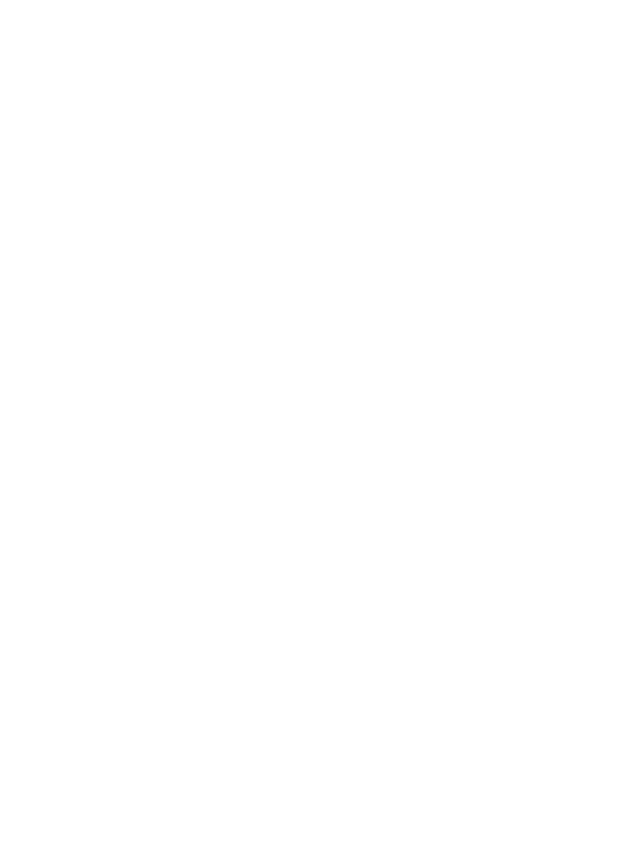
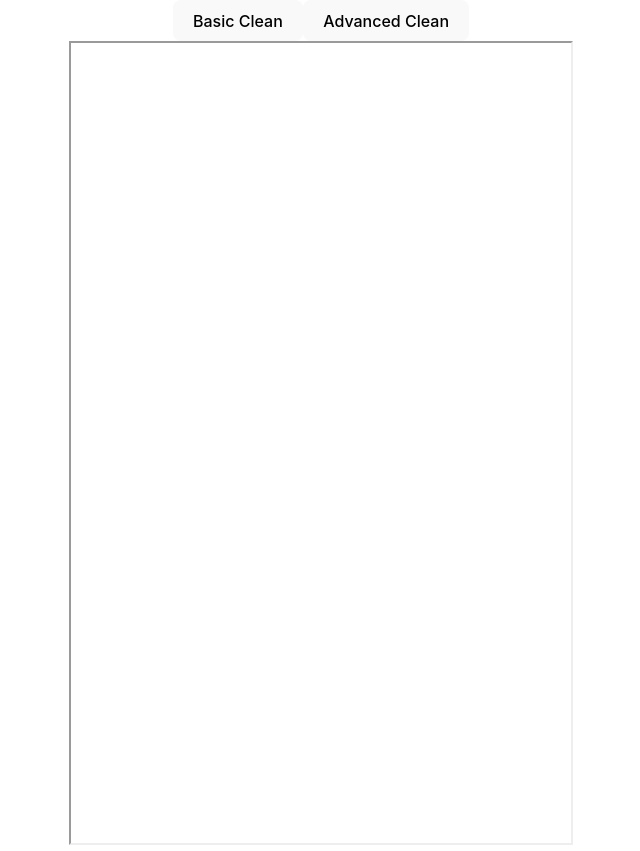
Before and after one commit to natischmidt/CleanCodeFrontend, a React (Vite) app: page /klarnatest in a window 1280 px wide. Before the commit this address had no page. Shown: the whole page, without its empty margins (319-959 px from the left). Before the commit the page ends 800 px from the top, so only its background shows below. Built offline with nearby package versions, Linux system fonts and the light colour scheme.

Commit message:
Kollat på Klarna. Lagt till så att vi med hjälp av backend, kan få ut klarnas interface vid betalning  ( ska vi ens ha det så?) lite nya komponenter för att testa det.
lite små styling fixes

Adrian och Anton

```diff
--- a/src/Routing.tsx
+++ b/src/Routing.tsx
@@ -22,6 +22,8 @@ import {CustomerHomePage} from "./pages/CustomerPages/CustomerHome";
 import EmployeeHomePage from "./pages/EmployeePages/EmployeeHome";
 import CustomerBookingPage from "./pages/CustomerPages/CustomerBookingPage";
 import LoginAdminOrEmployeeForm from "./forms/loginAdminOrEmployee";
+import KlarnaConfirmation from "./klarna/KlarnaConfirmation";
+import TestParentKlarnaComp from "./klarna/TestParentKlarnaComp";
 //import OverviewPage from "./pages/overviewpage";
 //import TransactionPage from "./pages/transactionoverview";
 
@@ -37,6 +39,8 @@ function Routing() {
                     <Route path="/CustomerBooking" element={<CustomerBookingPage/>}/>
                     <Route path="/EmployeeHome" element={<EmployeeHomePage/>}/>
                     <Route path="/Booking" element={<BookingPage/>}/>
+                    <Route path="/confirmation" element={<KlarnaConfirmation/>}/>
+                    <Route path="/klarnatest" element={<TestParentKlarnaComp/>}/>
                     <Route path="/Employees" element={<EmployeePage/>}/>
                     <Route path="/Customers" element={<CustomerPage/>}/>
                     <Route path="/GDPR" element={<GDPRPage/>}/>
--- a/src/components/CustomerComponents/BookingComponent.tsx
+++ b/src/components/CustomerComponents/BookingComponent.tsx
@@ -19,6 +19,10 @@ const styles: {
     },
     citySelectContainer: {
         marginBottom: '20px',
+        display: "flex",
+        justifyContent: "center",
+        alignItems: "center",
+        flexDirection: "column"
     },
     citySelect: {
         width: '100%',
@@ -51,7 +55,7 @@ export const BookingComponent: React.FC = () => {
     return (
         <div className="book-container" style={styles.bookingContainer}>
             <div style={styles.citySelectContainer}>
-                <label htmlFor="citySelect">City:</label>
+                <label htmlFor="citySelect">Book a cleaning here!</label>
                 <select id="citySelect" style={styles.citySelect}>
                     <option value="">Select a city</option>
                     <option value="Stockholm">Stockholm</option>
--- /dev/null
+++ b/src/klarna/KlarnaCheckout.tsx
@@ -0,0 +1,19 @@
+import React from "react";
+
+interface KlarnaCheckoutProps {
+    htmlSnippet: string;
+}
+
+const KlarnaCheckout: React.FC<KlarnaCheckoutProps> = ({ htmlSnippet }) => {
+    return (
+        <div className="checkOut">
+            <iframe
+                srcDoc={htmlSnippet}
+                width="500"
+                height="800"
+            ></iframe>
+        </div>
+    );
+};
+
+export default KlarnaCheckout;
--- /dev/null
+++ b/src/klarna/KlarnaConfirmation.tsx
@@ -0,0 +1,11 @@
+import React from "react";
+const KlarnaConfirmation = () => {
+    return (
+        <div>
+            <h1>Du lyckades!!!</h1>
+            <p>Grattis! du har lyckats med din beställning, klapp på axeln</p>
+        </div>
+    );
+};
+
+export default KlarnaConfirmation;
--- /dev/null
+++ b/src/klarna/TestParentKlarnaComp.tsx
@@ -0,0 +1,86 @@
+import { useState } from 'react';
+import KlarnaCheckout from './KlarnaCheckout';
+
+export default function TestParentKlarnaComp() {
+    const [htmlSnippet, setHtmlSnippet] = useState("");
+
+    const handleBasicClean = async () => {
+        const payload = {
+            "purchase_country": "SE",
+            "purchase_currency": "SEK",
+            "locale": "sv-SE",
+            "order_amount": 60000,
+            "order_tax_amount": 60000*0.0909,
+            "order_lines": [
+                {
+                    "name": "NALLEBJÖRN",
+                    "quantity": 6,
+                    "unit_price": 10000,
+                    "tax_rate": 1000,
+                    "total_amount": 60000,
+                    "total_discount_amount": 0,
+                    "total_tax_amount": 60000*0.0909
+                }
+            ],
+            "merchant_urls": {
+                "terms": "https://www.example.com/terms.html",
+                "checkout": "https://www.example.com/checkout.html?order_id={checkout.order.id}",
+                "confirmation": "https://www.example.com/confirmation.html?order_id={checkout.order.id}",
+                "push": "https://www.example.com/api/push?order_id={checkout.order.id}"
+            }
+            // "confirmation": "http://localhost:5173/KConfirmation?order_id={checkout.order.id}"
+           // "confirmation": "https://www.example.com/confirmation.html?order_id={checkout.order.id}",
+        };
+        const response = await fetch("http://localhost:8080/api/klarna/createOrder", {
+            method: "POST",
+            headers: {
+                'Content-Type': 'application/json'
+            },
+            body: JSON.stringify(payload),
+        });
+        const data = await response.json();
+
+        if (data.htmlSnippet) {
+            setHtmlSnippet(data.htmlSnippet);
+        } else {
+            console.error("HTML snippet not found in response");
+        }
+    };
+
+    const handleAdvancedClean = async () => {
+        const response = await fetch("http://localhost:8080/api/klarna/getOrder", {
+            method: "GET",
+            //body: JSON.stringify({ type: "advanced" }),
+        });
+        const data = await response.json();
+
+        if (data.htmlSnippet) {
+            setHtmlSnippet(data.htmlSnippet);
+        } else {
+            console.error("HTML snippet not found in response");
+        }
+    };
+
+    return (
+        <div className="bodyCont" style={styles.bodyCont}>
+            <div style={styles.btnCont}>
+                <button onClick={handleBasicClean}>Basic Clean</button>
+                <button onClick={handleAdvancedClean}>Advanced Clean</button>
+            </div>
+            <KlarnaCheckout htmlSnippet={htmlSnippet} />
+        </div>
+    );
+}
+
+const styles = {
+    bodyCont: {
+        display: "flex",
+        justifyContent: "center" as "center",
+        alignItems: "center"as "center",
+        flexDirection: "column" as "column",
+        width: "100vw"
+    },
+    btnCont: {
+
+    }
+}
--- a/src/pages/CustomerPages/CustomerHome.tsx
+++ b/src/pages/CustomerPages/CustomerHome.tsx
@@ -49,12 +49,14 @@ const styles: {
 
     },
     headerText: {
-        fontSize: '50px',
+        fontSize: '1.5rem',
         fontWeight: 'bold',
         margin: '0',
     },
     subText: {
-        fontSize: '25px',
+        fontSize: '1rem',
+        padding: "5px 20px",
+        margin: "0"
     },
     bookingSection: {
     },
@@ -76,8 +78,13 @@ export const CustomerHomePage: React.FC = () => {
                     <div style={styles.halfContainer}>
                         <div style={styles.whiteSection}>
                             <div style={styles.textContainer}>
-                                <h1 style={styles.headerText}>Städafint AB magiskt rent</h1>
-                                <p style={styles.subText}>Lorem ipsum dolor sit amet, consectetur adipiscing elit.</p>
+                                <h2 style={styles.headerText}>Välkommen till Städafint AB <br /> - Där renhet möter kvalitet och hållbarhet.</h2>
+                                <p style={styles.subText}><br />Sedan vår grundning för nästan ett och ett halvt sekel sedan har vi varit en pålitlig partner inom städtjänster. Vi står för tradition, erfarenhet och kvalitet, värden som har tjänat oss och våra kunder väl genom tiderna.</p>
+                                <p style={styles.subText}><br />Vi är inte bara en städfirma; vi är en del av de samhällen vi betjänar. Med en engagerad arbetsstyrka, vars kompetens spänner över flera decennier, levererar vi inte bara städtjänster, vi levererar trygghet och livskvalitet. Vårt team består av passionerade, erfarna och engagerade medarbetare som är mästare på sitt område.</p>
+                                <p style={styles.subText}><br />Hållbarhet är inte bara ett modeord för oss; det är en del av vår affärsfilosofi. Vi använder miljövänliga rengöringsprodukter och arbetar ständigt med att minimera vårt ekologiska fotavtryck. Detta innebär också att vi har effektiva arbetsprocesser som inte bara sparar tid men också resurser.</p>
+                                <p style={styles.subText}><br />Vår styrka ligger i vår förmåga att förstå våra kunders unika behov och erbjuda skräddarsydda lösningar. Vi tror att varje utrymme, litet som stort, förtjänar den bästa möjliga omsorgen. Vare sig det är ett kontor, ett hem eller ett kommersiellt utrymme, kan du lita på att StädaAB kommer att göra jobbet med största omsorg och professionalism..</p>
+                                <p style={styles.subText}><br />Tack för att du överväger StädaAB som din partner i renhet och hållbarhet. Vi ser fram emot att vara en del av din vardag och att fortsätta sätta standarden för utmärkt och hållbar städning i generationer framöver.                                </p>
+
                             </div>
                         </div>
                         <div style={styles.imageSection}></div>
```
